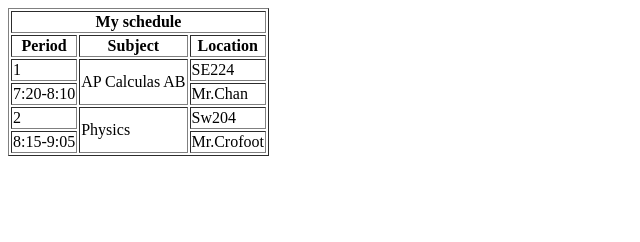
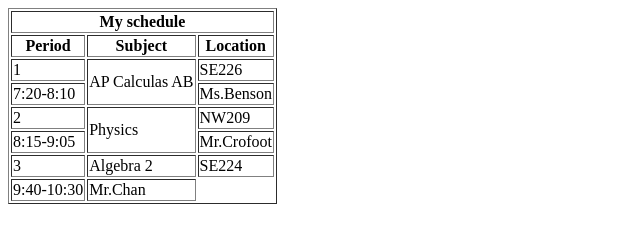
Before and after one commit to Tesfabet000/test, a plain HTML site: page schedule.html in a window 1280 px wide. Shown: the whole page, without its empty margins (0-640 px from the left). Drawn offline with Linux system fonts and the light colour scheme.

Commit message:
Update schedule.html

```diff
--- a/schedule.html
+++ b/schedule.html
@@ -14,11 +14,11 @@
 <tr>
   <td>1</td>
   <td rowspan=2>AP Calculas AB</td>
-  <td>SE224</td>
+  <td>SE226</td>
 </tr>
 <tr>
   <td>7:20-8:10</td>
-  <td>Mr.Chan</td>
+  <td>Ms.Benson</td>
 </tr>
 <!--end of 1st period Info -->
 
@@ -26,13 +26,26 @@
 <tr>
   <td>2</td>
   <td rowspan=2>Physics</td>
-  <td>Sw204</td>
+  <td>NW209</td>
 </tr>
 <tr>
   <td>8:15-9:05</td>
   <td>Mr.Crofoot</td>
 </tr>
 <!--end of 2nd period Info -->
+
+  <!-- start of 3rd period Info-->
+      <tr>
+        <td>3</td>
+        <td italic=3>Algebra 2</td>
+        <td>SE224</td>
+        </tr>
+      <tr>
+        <td>9:40-10:30</td>
+        <td>Mr.Chan</td>
+        </tr>
+   <!--end of 3rd period info-->
+
     </table>
   </body>
   </html>
```
